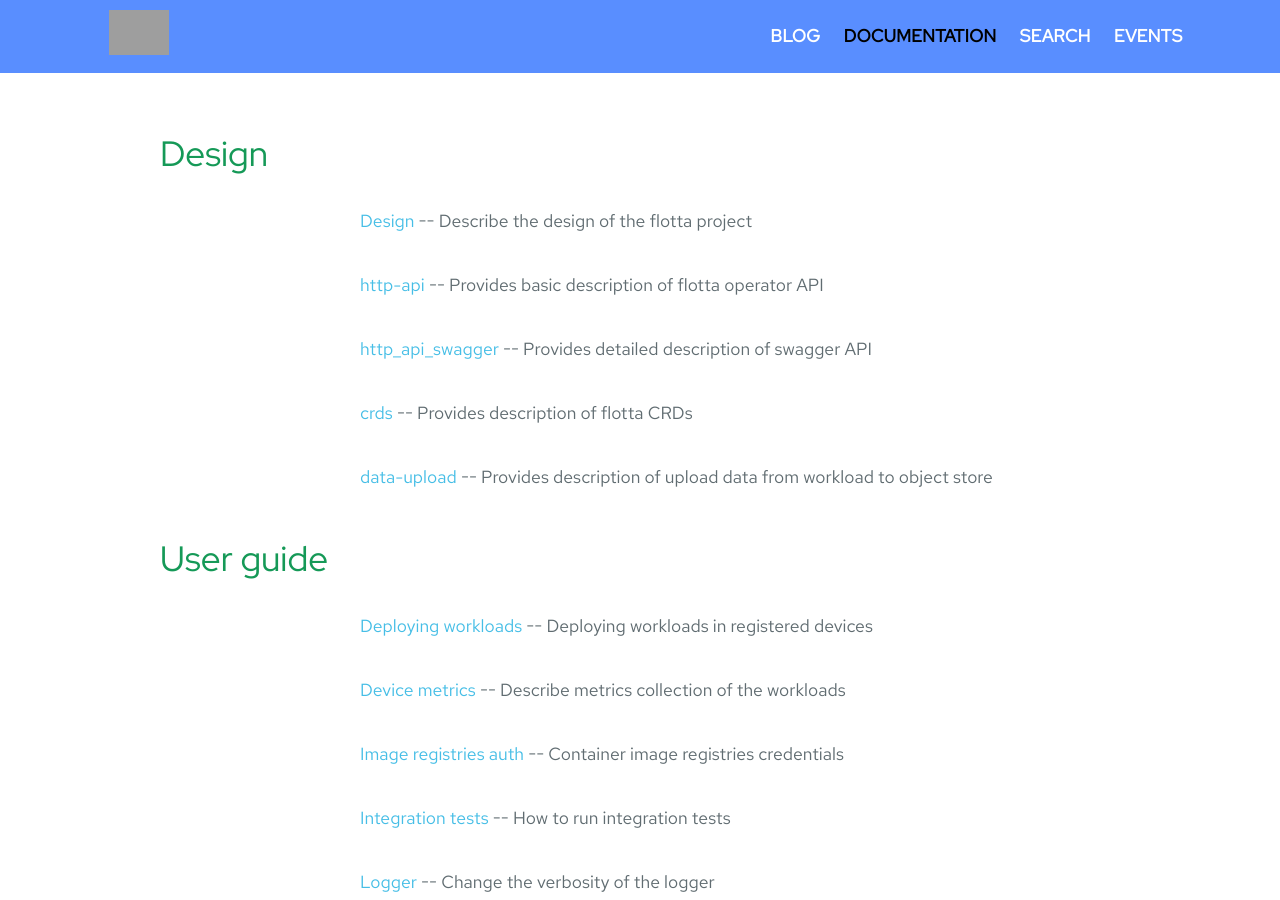
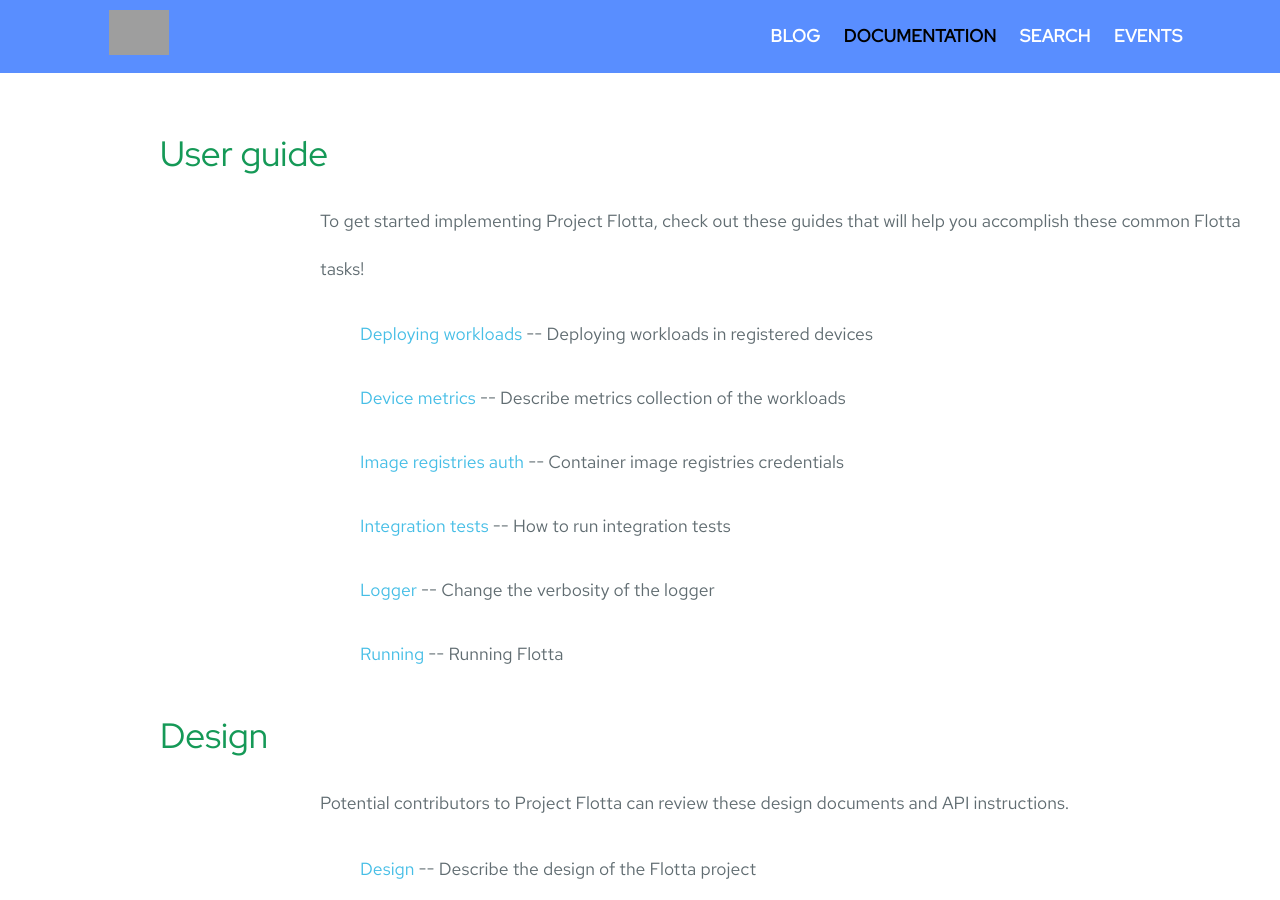
Before and after one commit to project-flotta/project-flotta.github.io, a Jekyll site: the page built from documentation/index.html, in a window 1280 px wide and 900 px high. Built offline with Jekyll 4.4.1, drawn with Linux system fonts in a browser that asks for light colours; some of the changed text lies outside the part shown; grey boxes are pictures that could not be loaded.

Commit message:
Update the documentation page

```diff
--- a/documentation/index.html
+++ b/documentation/index.html
@@ -2,19 +2,9 @@
 layout: default
 ---
 <div class="contents">
-    <h1 class="content-heading">Design</h1>
-    <div class="toc">
-        <dl>
-            <dd><span> <a class="doc-link" href="https://raw.githubusercontent.com/project-flotta/flotta-operator/main/docs/design/design.md">Design</a></span><span> -- Describe the design of the flotta project</span></dd>
-            <dd><span> <a class="doc-link" href="https://raw.githubusercontent.com/project-flotta/flotta-operator/main/docs/design/http-api.md">http-api</a></span><span> -- Provides basic description of flotta operator API</span></dd>
-            <dd><span> <a class="doc-link" href="https://raw.githubusercontent.com/project-flotta/flotta-operator/main/docs/design/http_api_swagger.md">http_api_swagger</a></a></span><span> -- Provides detailed description of swagger API</span></dd>
-            <dd><span> <a class="doc-link" href="https://raw.githubusercontent.com/project-flotta/flotta-operator/main/docs/design/crds.md">crds</a></span><span> -- Provides description of flotta CRDs</span></dd>
-            <dd><span> <a class="doc-link" href="https://raw.githubusercontent.com/project-flotta/flotta-operator/main/docs/design/data-upload.md">data-upload</a></span><span> -- Provides description of upload data from workload to object store</span></dd>
-
-        </dl>
-    </div>
     <h1 class="content-heading">User guide</h1>
     <div class="toc">
+    <p>To get started implementing Project Flotta, check out these guides that will help you accomplish these common Flotta tasks!</p>
         <dl>
             <dd><span> <a class="doc-link" href="https://raw.githubusercontent.com/project-flotta/flotta-operator/main/docs/user-guide/deploying-workloads.md">Deploying workloads</a></span><span> -- Deploying workloads in registered devices</span></dd>
             <dd><span> <a class="doc-link" href="https://raw.githubusercontent.com/project-flotta/flotta-operator/main/docs/user-guide/device-metrics.md">Device metrics</a></span><span> -- Describe metrics collection of the workloads</span></dd>
@@ -23,11 +13,26 @@ layout: default
             <dd><span> <a class="doc-link" href="https://raw.githubusercontent.com/project-flotta/flotta-operator/main/docs/user-guide/logger.md">Logger</a></span><span> -- Change the verbosity of the logger</span></dd>
             <dd><span> <a class="doc-link" href="https://raw.githubusercontent.com/project-flotta/flotta-operator/main/docs/user-guide/running.md">Running</a></span><span> -- Running Flotta</span></dd>
         </dl>
-        <h1 class="content-heading">Metrics</h1>
+    </div>
+    <h1 class="content-heading">Design</h1>
     <div class="toc">
+     <p>Potential contributors to Project Flotta can review these design documents and API instructions.</p>
         <dl>
-            <dd><span> <a class="doc-link" href="https://raw.githubusercontent.com/project-flotta/flotta-operator/main/docs/metrics/grafana.md">Grafana</a></span><span> -- Describe how to build a grafana dashboard</span></dd>
-            <dd><span> <a class="doc-link" href="https://raw.githubusercontent.com/project-flotta/flotta-operator/main/docs/metrics/metrics.md">Metrics</a></span><span> -- Describe how to publish metrics to prometheus</span></dd>
+            <dd><span> <a class="doc-link" href="https://raw.githubusercontent.com/project-flotta/flotta-operator/main/docs/design/design.md">Design</a></span><span> -- Describe the design of the Flotta project</span></dd>
+            <dd><span> <a class="doc-link" href="https://raw.githubusercontent.com/project-flotta/flotta-operator/main/docs/design/http-api.md">http-api</a></span><span> -- Provides basic description of Fotta operator API</span></dd>
+            <dd><span> <a class="doc-link" href="https://raw.githubusercontent.com/project-flotta/flotta-operator/main/docs/design/http_api_swagger.md">http_api_swagger</a></a></span><span> -- Provides detailed description of Swagger API</span></dd>
+            <dd><span> <a class="doc-link" href="https://raw.githubusercontent.com/project-flotta/flotta-operator/main/docs/design/crds.md">crds</a></span><span> -- Provides description of Flotta CRDs</span></dd>
+            <dd><span> <a class="doc-link" href="https://raw.githubusercontent.com/project-flotta/flotta-operator/main/docs/design/data-upload.md">data-upload</a></span><span> -- Provides description of upload data from workload to object store</span></dd>
+
+        </dl>
+    </div>
+
+    <h1 class="content-heading">Metrics</h1>
+    <div class="toc">
+        <p>If you want to use tools to view the data Flotta collects, use these instructions</p>
+        <dl>
+            <dd><span> <a class="doc-link" href="https://raw.githubusercontent.com/project-flotta/flotta-operator/main/docs/metrics/grafana.md">Grafana</a></span><span> -- Describe how to build a Grafana dashboard</span></dd>
+            <dd><span> <a class="doc-link" href="https://raw.githubusercontent.com/project-flotta/flotta-operator/main/docs/metrics/metrics.md">Metrics</a></span><span> -- Describe how to publish metrics to Prometheus</span></dd>
         </dl>
     </div>
 
```
